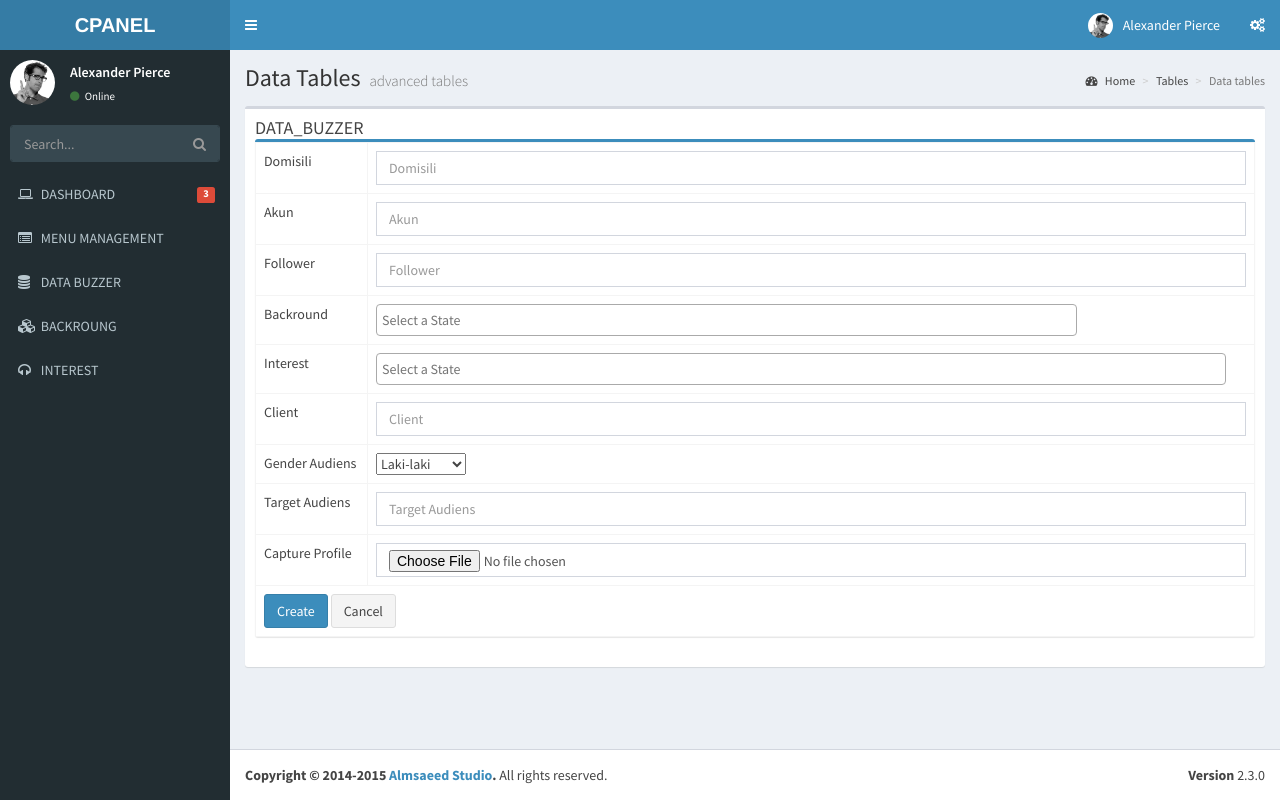
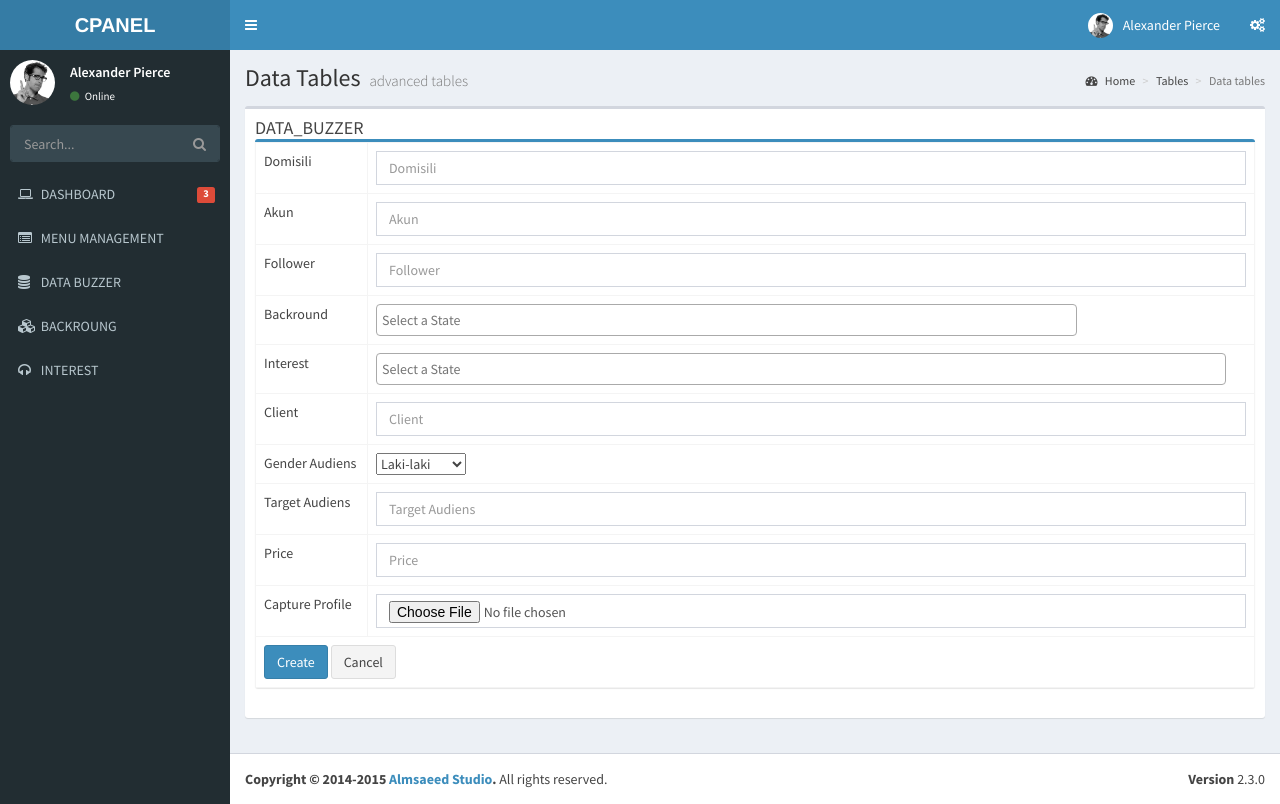
Before and after one commit to RizalMuhamadH/gobuzzer, a CodeIgniter app: page /yourprojectname/index.php/data_buzzer/create in a window 1280 px wide. Run offline with CodeIgniter, Linux system fonts and the light colour scheme; data comes from the database, SQL or seed files in the repository; data that the repository does not hold is empty.

Commit message:
add Price

```diff
--- a/application/controllers/Data_buzzer.php
+++ b/application/controllers/Data_buzzer.php
@@ -43,6 +43,7 @@ class Data_buzzer extends CI_Controller
 		'gender_audiens' => $row->gender_audiens,
 		'target_audiens' => $row->target_audiens,
 		'capture_profile' => $row->capture_profile,
+		'price' => $row->price,
 	    );
             $this->template->load('template','data_buzzer_read', $data);
         } else {
@@ -66,6 +67,7 @@ class Data_buzzer extends CI_Controller
 	    'gender_audiens' => set_value('gender_audiens'),
 	    'target_audiens' => set_value('target_audiens'),
         'capture_profile' => set_value('capture_profile'),
+        'price' => set_value('price'),
         'cat_b' => $this->Backround_model->get_br(),
         'cat_i' => $this->Interest_model->get_in()
 
@@ -125,6 +127,7 @@ class Data_buzzer extends CI_Controller
 		'client' => $this->input->post('client',TRUE),
 		'gender_audiens' => $this->input->post('gender_audiens',TRUE),
 		'target_audiens' => $this->input->post('target_audiens',TRUE),
+		'price' => $this->input->post('price',TRUE),
 		'capture_profile' => $img,
 	    );
 
@@ -152,6 +155,7 @@ class Data_buzzer extends CI_Controller
 		'gender_audiens' => set_value('gender_audiens', $row->gender_audiens),
 		'target_audiens' => set_value('target_audiens', $row->target_audiens),
 		'capture_profile' => set_value('capture_profile', $row->capture_profile),
+		'price' => set_value('price', $row->price),
         'cat_b' => $this->Backround_model->get_br(),
         'cat_i' => $this->Interest_model->get_in()
 	    );
@@ -215,6 +219,7 @@ class Data_buzzer extends CI_Controller
 		'client' => $this->input->post('client',TRUE),
 		'gender_audiens' => $this->input->post('gender_audiens',TRUE),
 		'target_audiens' => $this->input->post('target_audiens',TRUE),
+		'price' => $this->input->post('price',TRUE),
 		'capture_profile' => $img,
 	    );
 
@@ -249,6 +254,7 @@ class Data_buzzer extends CI_Controller
 	$this->form_validation->set_rules('gender_audiens', 'gender audiens', 'trim|required');
 	$this->form_validation->set_rules('target_audiens', 'target audiens', 'trim|required');
 	$this->form_validation->set_rules('capture_profile', 'capture profile', 'trim|required');
+	$this->form_validation->set_rules('price', 'price', 'trim|required');
 
 	$this->form_validation->set_rules('id', 'id', 'trim');
 	$this->form_validation->set_error_delimiters('<span class="text-danger">', '</span>');
@@ -285,6 +291,7 @@ class Data_buzzer extends CI_Controller
 	xlsWriteLabel($tablehead, $kolomhead++, "Gender Audiens");
 	xlsWriteLabel($tablehead, $kolomhead++, "Target Audiens");
 	xlsWriteLabel($tablehead, $kolomhead++, "Capture Profile");
+	xlsWriteLabel($tablehead, $kolomhead++, "Price");
 
 	foreach ($this->Data_buzzer_model->get_all() as $data) {
             $kolombody = 0;
@@ -300,6 +307,7 @@ class Data_buzzer extends CI_Controller
 	    xlsWriteLabel($tablebody, $kolombody++, $data->gender_audiens);
 	    xlsWriteLabel($tablebody, $kolombody++, $data->target_audiens);
 	    xlsWriteLabel($tablebody, $kolombody++, $data->capture_profile);
+	    xlsWriteLabel($tablebody, $kolombody++, $data->price);
 
 	    $tablebody++;
             $nourut++;
--- a/application/models/Data_buzzer_model.php
+++ b/application/models/Data_buzzer_model.php
@@ -41,6 +41,7 @@ class Data_buzzer_model extends CI_Model
 	$this->db->or_like('gender_audiens', $q);
 	$this->db->or_like('target_audiens', $q);
 	$this->db->or_like('capture_profile', $q);
+	$this->db->or_like('price', $q);
 	$this->db->from($this->table);
         return $this->db->count_all_results();
     }
@@ -58,6 +59,7 @@ class Data_buzzer_model extends CI_Model
 	$this->db->or_like('gender_audiens', $q);
 	$this->db->or_like('target_audiens', $q);
 	$this->db->or_like('capture_profile', $q);
+	$this->db->or_like('price', $q);
 	$this->db->limit($limit, $start);
         return $this->db->get($this->table)->result();
     }
--- a/application/views/data_buzzer_form.php
+++ b/application/views/data_buzzer_form.php
@@ -50,7 +50,7 @@
             </td>
 	    <tr><td>Interest <?php echo form_error('interest') ?></td>
             <td>
-                <select multiple class="form-control select2" name="interest_tags[] multiple="multiple"  data-placeholder="Select a State" id="interest">
+                <select multiple class="form-control select2" name="interest_tags[]" multiple="multiple"  data-placeholder="Select a State" id="interest">
                     <?php
                          $active = '';
                          $total = count($cat_i);
@@ -91,6 +91,9 @@
 	    <tr><td>Target Audiens <?php echo form_error('target_audiens') ?></td>
             <td><input type="text" class="form-control" name="target_audiens" id="target_audiens" placeholder="Target Audiens" value="<?php echo $target_audiens; ?>" />
         </td>
+        <tr><td>Price <?php echo form_error('price') ?></td>
+            <td><input type="text" class="form-control" name="price" id="price" placeholder="Price" value="<?php echo $price; ?>" />
+        </td>
 	    <tr><td>Capture Profile <?php echo form_error('capture_profile') ?></td>
             <td><input type="file" class="form-control" name="capture_profile" id="capture_profile" placeholder="Capture Profile" value="<?php echo $capture_profile; ?>" />
         </td>
@@ -105,9 +108,28 @@
             </div><!-- /.col -->
           </div><!-- /.row -->
         </section><!-- /.content -->
-        <script>
+        <script type="text/javascript">
             $(function (){
                 //Initialize Select2 Elements
-                $('.select2').select2()
+                $('.select2').select2({
+
+                    // alert('OK');
+                    // type:"POST",
+		            placeholder: 'searching',
+                    ajax: {
+                        url: '<?php echo site_url("backround/getBackround"); ?>',
+                        dataType :'json',
+                        delay:250,
+                        processResults : function(data){
+                            return {
+                                results : data
+                            };
+                        },
+
+
+                        cache: true
+
+                    }
+                });
             })
         </script>
--- a/application/views/data_buzzer_list.php
+++ b/application/views/data_buzzer_list.php
@@ -28,6 +28,7 @@
 		    <th>Gender Audiens</th>
 		    <th>Target Audiens</th>
 		    <th>Capture Profile</th>
+		    <th>Price</th>
 		    <th>Action</th>
                 </tr>
             </thead>
@@ -48,6 +49,7 @@
 		    <td><?php echo $data_buzzer->gender_audiens ?></td>
 		    <td><?php echo $data_buzzer->target_audiens ?></td>
 		    <td><img src="<?php echo base_url().$data_buzzer->capture_profile ?>"/></td>
+		    <td><?php echo $data_buzzer->price ?></td>
 		    <td style="text-align:center" width="140px">
 			<?php
 			echo anchor(site_url('data_buzzer/read/'.$data_buzzer->id),'<i class="fa fa-eye"></i>',array('title'=>'detail','class'=>'btn btn-danger btn-sm'));
```
Lines whose indentation alone changed are shown as unchanged.
